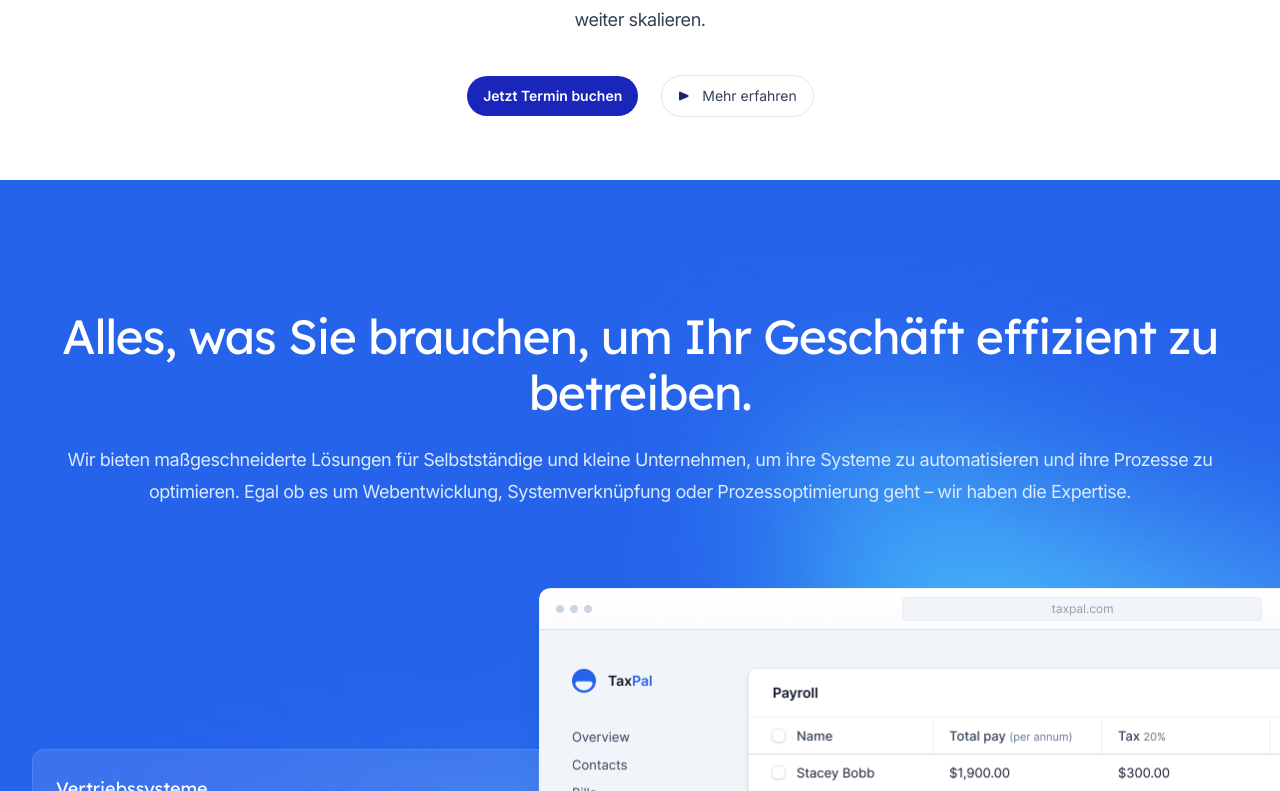
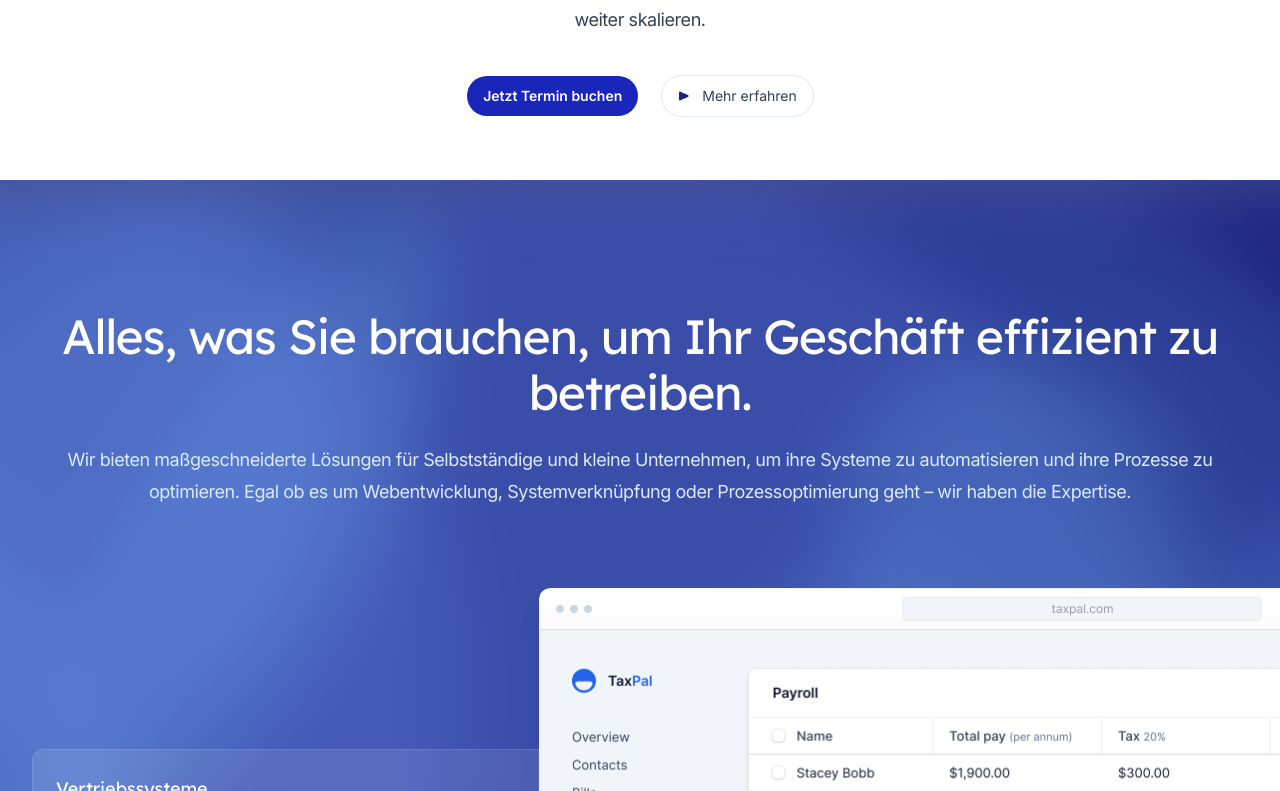
Before and after one commit to theaussie86/weissteiner-apps, a Next.js app: page / in a window 1280 px wide. Shown: the part 649-1440 px from the top of the page. Built offline with nearby package versions, Linux system fonts and the light colour scheme.

Commit message:
Update CallToAction background image and remove commented code

```diff
--- a/src/app/page.tsx
+++ b/src/app/page.tsx
@@ -20,8 +20,8 @@ export default function Home() {
         <HowItWorks />
         <CallToAction />
         {/* <Testimonials />
-        <Pricing /> */}
-        <Faqs />
+        <Pricing />
+        <Faqs /> */}
       </main>
       <Footer />
     </>
--- a/src/components/CallToAction.tsx
+++ b/src/components/CallToAction.tsx
@@ -2,7 +2,7 @@ import Image from 'next/image'
 
 import { Button } from '@/components/Button'
 import { Container } from '@/components/Container'
-import backgroundImage from '@/images/background-call-to-action.jpg'
+import backgroundImage from '@/images/background-custom.png'
 import { CALENDLY_URL } from '@/lib/util'
 
 export function CallToAction() {
@@ -12,7 +12,7 @@ export function CallToAction() {
       className="relative overflow-hidden bg-blue-600 py-32"
     >
       <Image
-        className="absolute left-1/2 top-1/2 max-w-none -translate-x-1/2 -translate-y-1/2"
+        className="absolute left-1/2 top-1/2 max-w-none -translate-x-1/2 -translate-y-1/2 blur-2xl"
         src={backgroundImage}
         alt=""
         width={2347}
--- a/src/components/Footer.tsx
+++ b/src/components/Footer.tsx
@@ -10,13 +10,13 @@ export function Footer() {
       <Container>
         <div className="py-16">
           <Logo className="mx-auto h-10 w-auto" />
-          <nav className="mt-10 text-sm" aria-label="quick links">
+          {/* <nav className="mt-10 text-sm" aria-label="quick links">
             <div className="-my-1 flex justify-center gap-x-6">
               <NavLink href="#features">Features</NavLink>
               <NavLink href="#testimonials">Testimonials</NavLink>
               <NavLink href="#pricing">Pricing</NavLink>
             </div>
-          </nav>
+          </nav> */}
         </div>
         <div className="flex flex-col items-center border-t border-slate-400/10 py-10 sm:flex-row-reverse sm:justify-between">
           <div className="flex gap-x-6">
@@ -40,8 +40,7 @@ export function Footer() {
             </Link>
           </div>
           <p className="mt-6 text-sm text-slate-500 sm:mt-0">
-            Copyright &copy; {new Date().getFullYear()} TaxPal. All rights
-            reserved.
+            &copy; {new Date().getFullYear()} Christoph Weissteiner.
           </p>
         </div>
       </Container>
--- a/src/components/PrimaryFeatures.tsx
+++ b/src/components/PrimaryFeatures.tsx
@@ -6,7 +6,7 @@ import { Tab, TabGroup, TabList, TabPanel, TabPanels } from '@headlessui/react'
 import clsx from 'clsx'
 
 import { Container } from '@/components/Container'
-import backgroundImage from '@/images/background-features.jpg'
+import backgroundImage from '@/images/background-custom.png'
 import screenshotExpenses from '@/images/screenshots/expenses.png'
 import screenshotPayroll from '@/images/screenshots/payroll.png'
 import screenshotReporting from '@/images/screenshots/reporting.png'
@@ -57,10 +57,10 @@ export function PrimaryFeatures() {
     <section
       id="features"
       aria-label="Features for running your books"
-      className="relative overflow-hidden bg-blue-600 pb-28 pt-20 sm:py-32"
+      className="relative overflow-hidden bg-primary-900/80 pb-28 pt-20 sm:py-32"
     >
       <Image
-        className="absolute left-1/2 top-1/2 max-w-none translate-x-[-44%] translate-y-[-42%]"
+        className="absolute left-1/2 top-1/2 max-w-none -translate-x-1/2 -translate-y-1/2 blur-2xl"
         src={backgroundImage}
         alt=""
         width={2245}
```
Also changed, not shown: src/images/background-custom.png (added).
